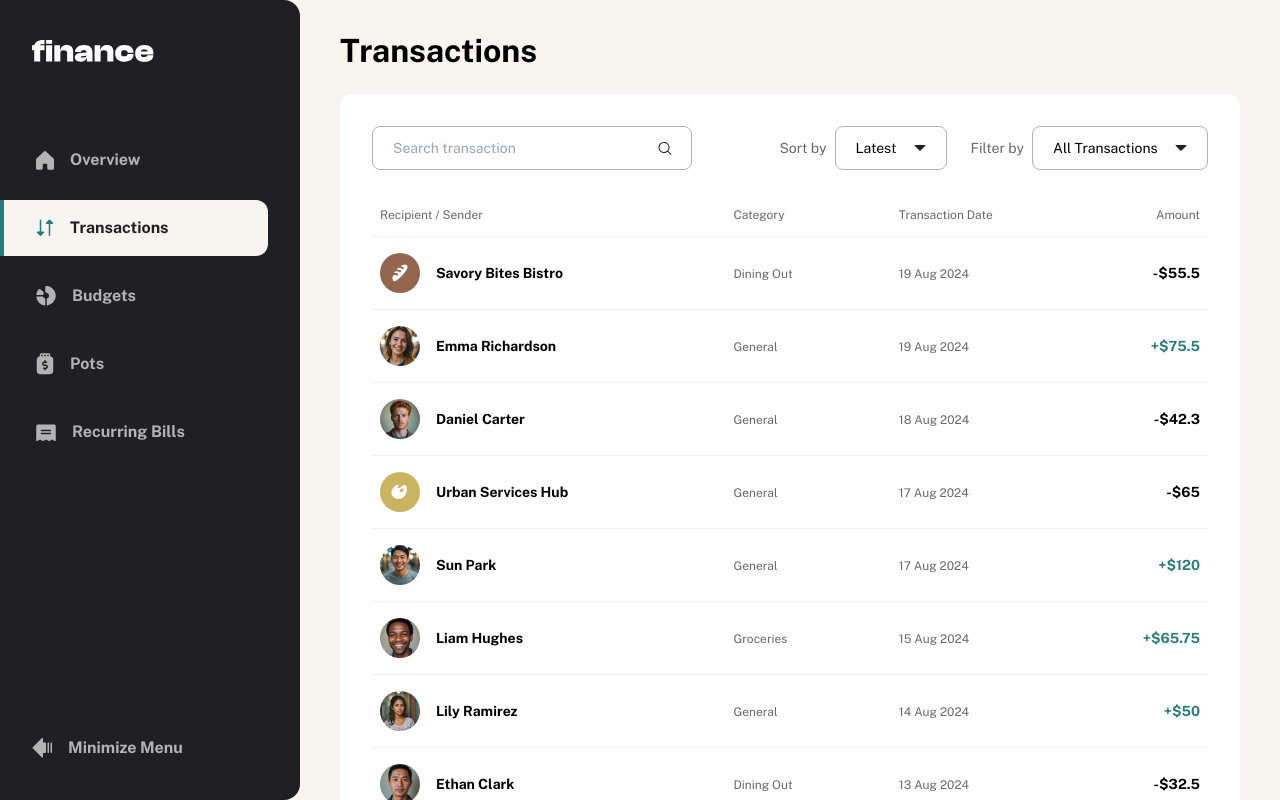
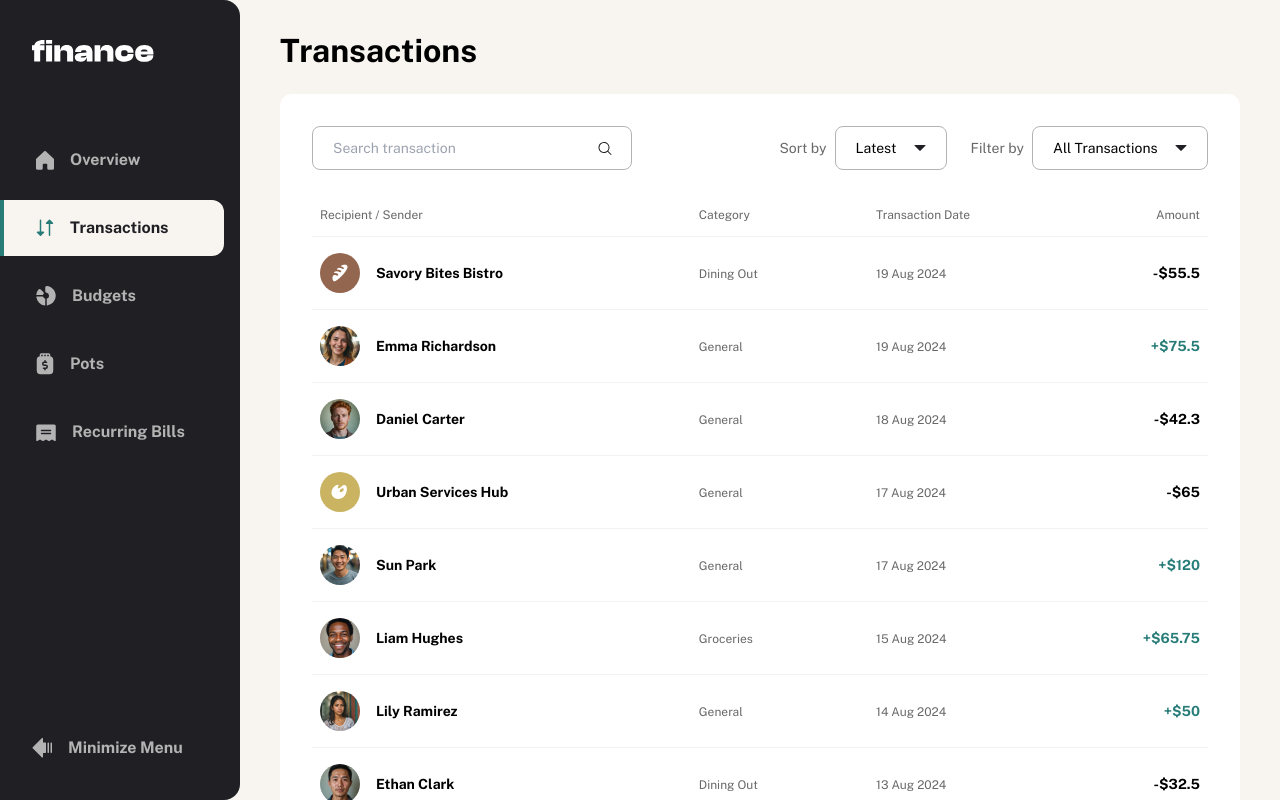
Before and after one commit to Lorand98/personal-finance-app, a Next.js app: page /transactions in a window 1280 px wide. Built offline with nearby package versions, Linux system fonts and the light colour scheme.

Commit message:
fix animations when minimizing

```diff
--- a/components/layout/sidebar/bottom-nav.tsx
+++ b/components/layout/sidebar/bottom-nav.tsx
@@ -1,7 +1,7 @@
 "use client";
 
 import { menuItems } from "./constants";
-import SidebarLink from "./sidebar-link";
+import NavLink from "./nav-link";
 
 const BottomNav = () => {
   return (
@@ -9,7 +9,7 @@ const BottomNav = () => {
       <ul className="flex justify-around items-center w-full">
         {menuItems.map((item) => (
           <li key={item.label}>
-            <SidebarLink {...item} />
+            <NavLink {...item} />
           </li>
         ))}
       </ul>
--- a/components/layout/sidebar/sidebar-nav-label.tsx
+++ b/components/layout/sidebar/nav-label.tsx
@@ -13,12 +13,12 @@ const SidebarNavLabel = ({
   <AnimatePresence initial={false}>
     {isVisible && (
       <motion.span
-        initial={{ opacity: 0 }}
-        animate={{ opacity: 1 }}
-        exit={{ opacity: 0, transition: { duration: 0.2 } }}
-        transition={{ duration: 0.5 }}
-        className={"hidden sm:block text-nowrap font-bold overflow-hidden "}
-      >
+      initial={{ opacity: 0, maxWidth: 0 }}
+      animate={{ opacity: 1, maxWidth: "100%" }}
+      exit={{ opacity: 0, maxWidth: 0, transition: { duration: 0.2 } }}
+      transition={{ duration: 0.5 }}
+      className={"hidden sm:block text-nowrap font-bold overflow-hidden"}
+    >
         {children}
       </motion.span>
     )}
--- a/components/layout/sidebar/sidebar-link.tsx
+++ b/components/layout/sidebar/nav-link.tsx
@@ -4,9 +4,9 @@ import { cn } from "@/lib/utils";
 import Link from "next/link";
 import { usePathname } from "next/navigation";
 import { SVGProps } from "react";
-import SidebarNavLabel from "./sidebar-nav-label";
+import NavLabel from "./nav-label";
 
-interface SidebarLinkProps {
+interface NavLinkProps {
   Icon: (props: SVGProps<SVGSVGElement>) => JSX.Element;
   link: string;
   label: string;
@@ -14,13 +14,13 @@ interface SidebarLinkProps {
   className?: string;
 }
 
-const SidebarLink = ({
+const NavLink = ({
   Icon,
   link,
   label,
   minimized = false,
   className,
-}: SidebarLinkProps) => {
+}: NavLinkProps) => {
   const pathname = usePathname();
   const isActive = pathname === link;
 
@@ -33,10 +33,6 @@ const SidebarLink = ({
           "text-grey-900 bg-beige-100 border-green ": isActive,
           "hover:text-white": !isActive,
         },
-        {
-          "mr-8": !minimized,
-          "mr-4": minimized,
-        },
         className
       )}
     >
@@ -46,9 +42,9 @@ const SidebarLink = ({
           "group-hover:fill-white": !isActive,
         })}
       />
-      <SidebarNavLabel isVisible={!minimized}>{label}</SidebarNavLabel>
+      <NavLabel isVisible={!minimized}>{label}</NavLabel>
     </Link>
   );
 };
 
-export default SidebarLink;
+export default NavLink;
--- a/components/layout/sidebar/sidebar-nav.tsx
+++ b/components/layout/sidebar/sidebar-nav.tsx
@@ -9,8 +9,8 @@ import Logo from "@/components/logo";
 
 import minimizeMenuIcon from "@/public/icon-minimize-menu.svg";
 import { menuItems } from "./constants";
-import SidebarLink from "./sidebar-link";
-import SidebarNavLabel from "./sidebar-nav-label";
+import NavLink from "./nav-link";
+import NavLabel from "./nav-label";
 
 const SIDEBAR_OPEN_WIDTH = `18.75rem`;
 const SIDEBAR_MINIMIZED_WIDTH = `5.5rem`;
@@ -25,7 +25,6 @@ const SidebarNav = () => {
   const sidebarWidth = minimized ? SIDEBAR_MINIMIZED_WIDTH : SIDEBAR_OPEN_WIDTH;
 
   return (
-    <div>
       <motion.nav
         initial={{ width: sidebarWidth }}
         animate={{ width: sidebarWidth }}
@@ -36,9 +35,11 @@ const SidebarNav = () => {
         </div>
         <ul className="py-6 flex gap-1 flex-col flex-grow">
           {menuItems.map((item) => (
-            <li key={item.label} className="py-1">
-              <SidebarLink {...item} minimized={minimized}  />
-            </li>
+            <motion.li key={item.label} className="py-1"
+            animate={{ paddingRight: minimized ? '0.5rem' : '1rem' }}
+            >
+              <NavLink {...item} minimized={minimized}  />
+            </motion.li>
           ))}
         </ul>
         <div>
@@ -54,13 +55,12 @@ const SidebarNav = () => {
             >
               <Image src={minimizeMenuIcon} alt="Minimize Menu" />
             </motion.div>
-            <SidebarNavLabel isVisible={!minimized}>
+            <NavLabel isVisible={!minimized}>
               Minimize Menu
-            </SidebarNavLabel>
+            </NavLabel>
           </button>
         </div>
       </motion.nav>
-    </div>
   );
 };
 
```
